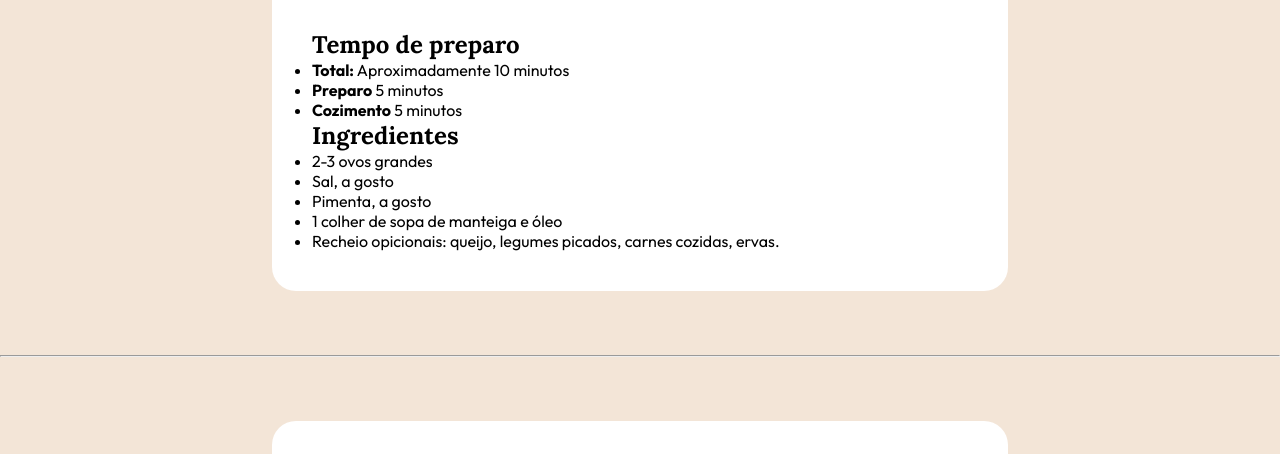
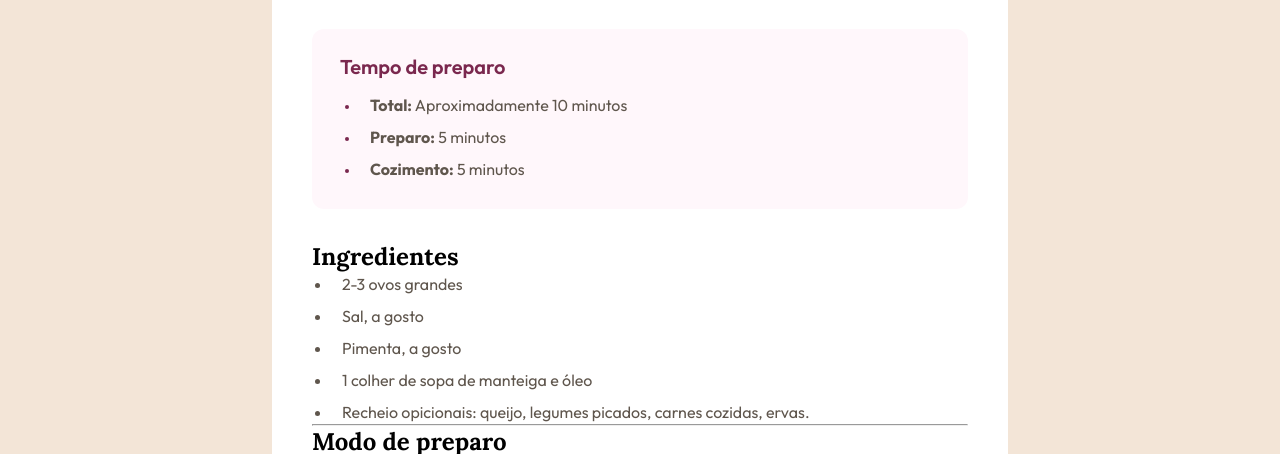
Before and after one commit to gugaschmitt/Receita-de-Omelete, a plain HTML site: page index.HTML in a window 1280 px wide. Shown: the part 301-755 px from the top of the page. Drawn offline with Linux system fonts and the light colour scheme.

Commit message:
quinto commit do CSS

```diff
--- a/index.HTML
+++ b/index.HTML
@@ -24,15 +24,15 @@
                     <strong>Total:</strong> Aproximadamente 10 minutos
                 </li>
                 <li>
-                    <strong>Preparo</strong> 5 minutos
+                    <strong>Preparo:</strong> 5 minutos
                 </li>
                 <li>
-                    <strong>Cozimento</strong> 5 minutos
+                    <strong>Cozimento:</strong> 5 minutos
                 </li>
             </ul>
         </div>
 
-       <div class="igredientes"></div>
+       <div class="igredientes">
         <h2>Ingredientes</h2>
 
             <ul>
--- a/style.css
+++ b/style.css
@@ -43,3 +43,38 @@ p {
     line-height: 150%;
     margin-bottom: 32px;
 }
+
+.tempo {
+    background-color: #fff7fb;
+    padding: 28px;
+    border-radius: 12px;
+    margin-bottom: 32px;
+
+}
+
+.tempo h2 {
+    font-size: 20px;
+    font-weight: 600;
+    line-height: 100%;
+    font-family:'Outfit',sans-serif;
+    color:#7a284e;
+    margin-bottom: 16px;
+}
+
+li {
+    padding-left: 10px;
+    color: #5f564d;
+    line-height: 150%;
+}
+li + li{
+    margin-top: 8px;
+}
+
+ol, ul {
+    margin-left: 20px;
+}
+
+.tempo li::marker {
+    color: #7a284e;
+    font-size: 12px;
+}
```
